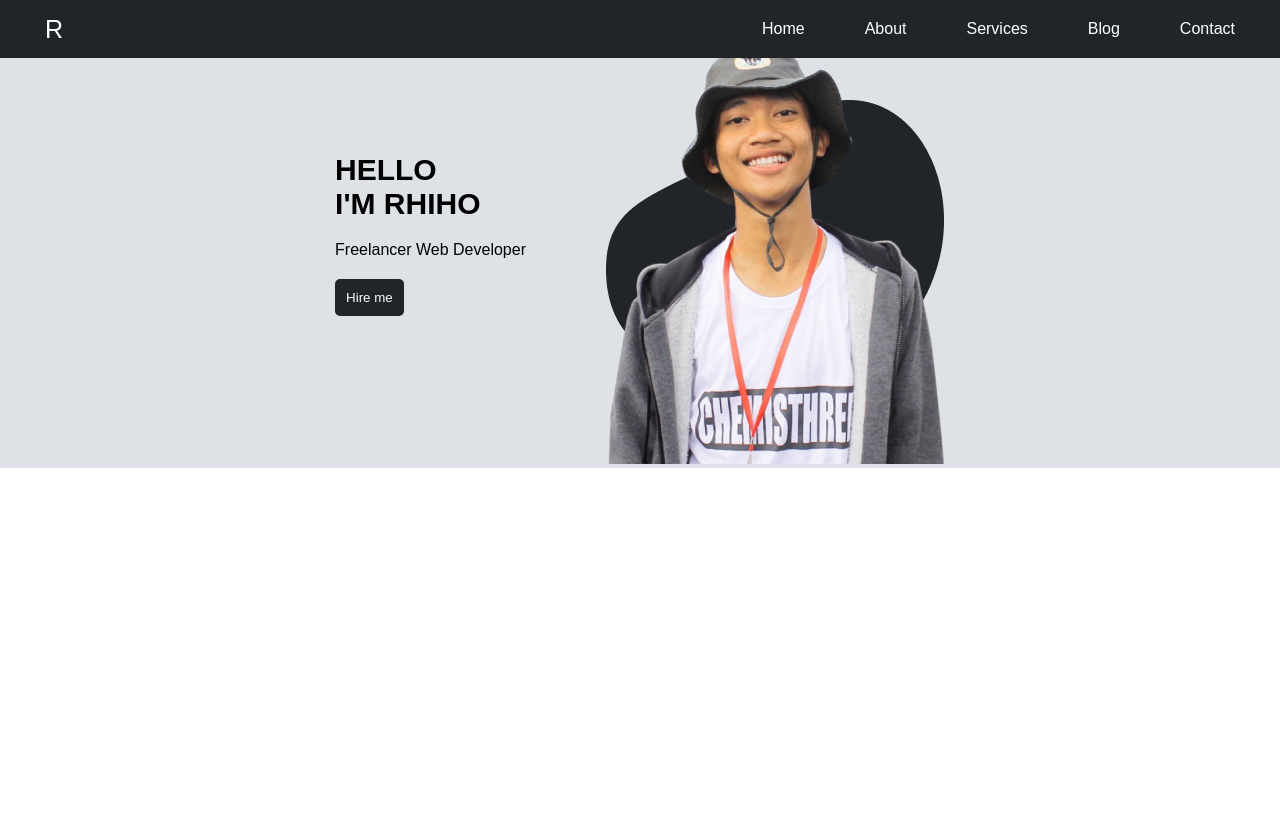
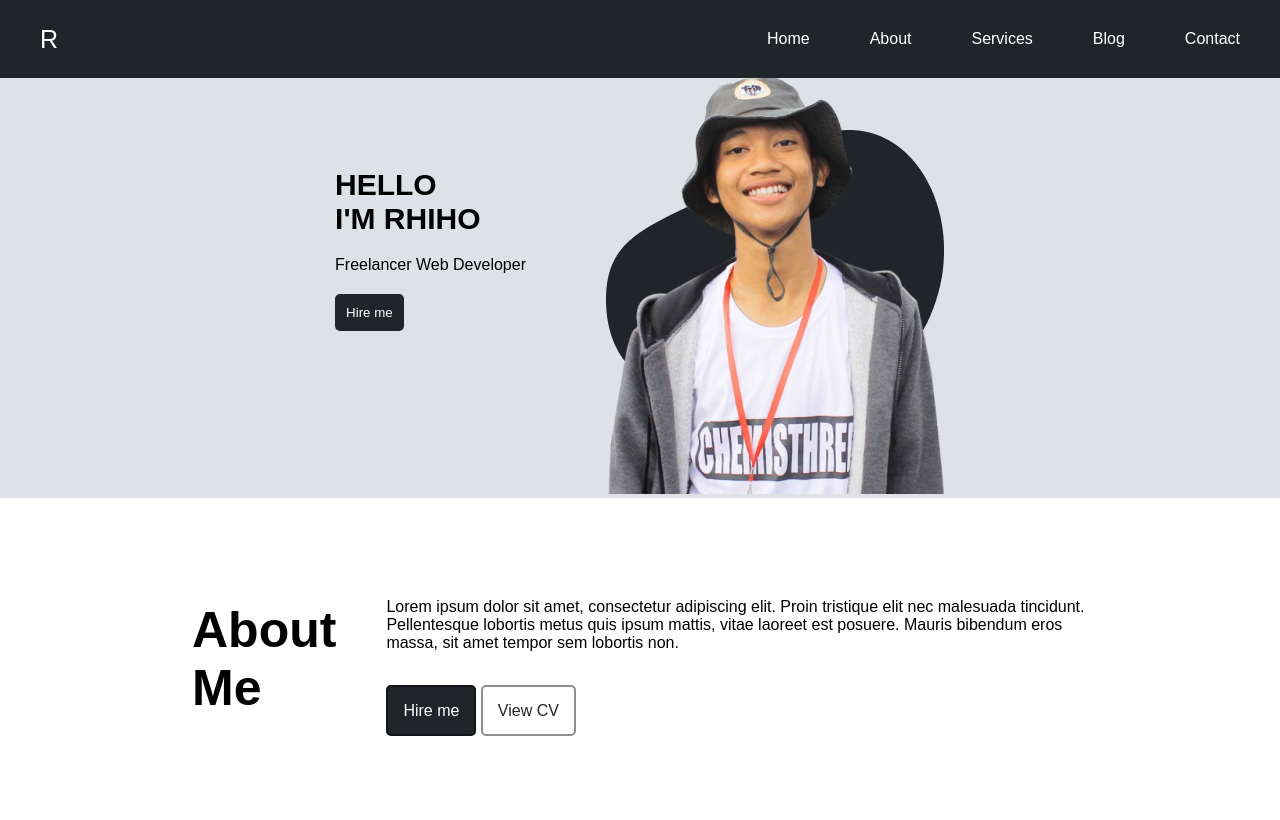
Before and after one commit to abdelrahmanayman3/9-R, a plain HTML site: page index.html in a window 1280 px wide. Drawn offline with Linux system fonts and the light colour scheme.

Commit message:
ADD:About Section

```diff
--- a/assets/styles/main.css
+++ b/assets/styles/main.css
@@ -15,10 +15,6 @@ html{
 a {
   text-decoration: none;
 
-}
-header {
-  position: fixed;
-  width: 100%;
 }
 .container {
   padding: 0 15px;
@@ -42,6 +38,7 @@ header {
 header {
   position: fixed;
   width: 100%;
+
 }
 
 header .container {
@@ -49,6 +46,7 @@ header .container {
   align-items: center;
   justify-content: space-between;
   background-color: var(--dark-gunmetal);
+  padding: 10px;
 }
 header .container .logo a {
   padding: 0 30px;
@@ -81,14 +79,16 @@ header nav input {
     background-color: var(--platinum);
   }
   header .container nav ul li a {
+    background-color: var(--dark-gunmetal);
     border: 2px solid rgba(0, 0, 0, 0.446);
     border-radius: 5px;
     display: block;
-   color: var(--black);
-    padding: 10px;
+   color: var(--white);
+    padding: 15px;
   }
 }
 @media (min-width: 992px) {
+
   .container {
     width: 100%;
   }
@@ -157,3 +157,63 @@ main .hero .container .info .btn{
     padding:10px 30px;
 }
  }
+ main .hero .container .image{
+margin-top: 30px;
+ }
+
+.about .container a {
+    background-color: var(--dark-gunmetal);
+    border: 2px solid rgba(0, 0, 0, 0.446);
+    border-radius: 5px;
+   color: var(--white);
+    padding: 15px;
+  }
+  .about .container{
+    display: flex;
+    align-items: center;
+    justify-content: center;
+
+    gap: 50px;
+  }
+
+  @media (max-width:991px){
+.about {
+    padding-top: 30px;
+    text-align: center;
+}
+.about .info p{
+    padding-bottom: 40px;
+    text-align: start;
+}
+.about .info :hover{
+    background-color: var(--white);
+    color: var(--dark-gunmetal);
+    font-weight: bold;
+}
+
+  }
+  @media (min-width:992px){
+.about .container {
+    width: 70%;
+    display: flex;
+    align-items: center;
+    justify-content: center;
+    padding: 100px 0;
+}
+.about .container h2{
+font-size: 50px;
+}
+.about .info p {
+    padding-bottom: 50px;
+}
+.about .info a{
+    width: 40px;
+}
+  }
+  .about .info a:hover{
+    cursor: pointer;
+  }
+  .about .info .btn-view{
+    background-color: var(--white);
+    color: var(--dark-gunmetal);
+  }
--- a/index.html
+++ b/index.html
@@ -28,7 +28,7 @@
         </div>
     </header>
     <main>
-        <section class="hero">
+        <section class="hero" id="home">
             <div class="container">
                       <div class="info">
                         <h1>HELLO <br> I'M RHIHO</h1>
@@ -44,6 +44,20 @@
 
             </div>
         </section>
+        <section class="about" id="about">
+              <div class="container">
+                <h2>About <br> Me</h2>
+                 <div class="info">
+                    <p>
+                        Lorem ipsum dolor sit amet, consectetur adipiscing elit. Proin tristique elit nec malesuada tincidunt. Pellentesque lobortis metus quis ipsum mattis, vitae laoreet est posuere. Mauris bibendum eros massa, sit amet tempor sem lobortis non.
+                    </p>
+                    <a href="index.html">Hire me</a>
+                    <a class="btn-view" href="#">View CV</a>
+                 </div>
+              </div>
+
+
+        </section>
     </main>
 </body>
 </html>
```
